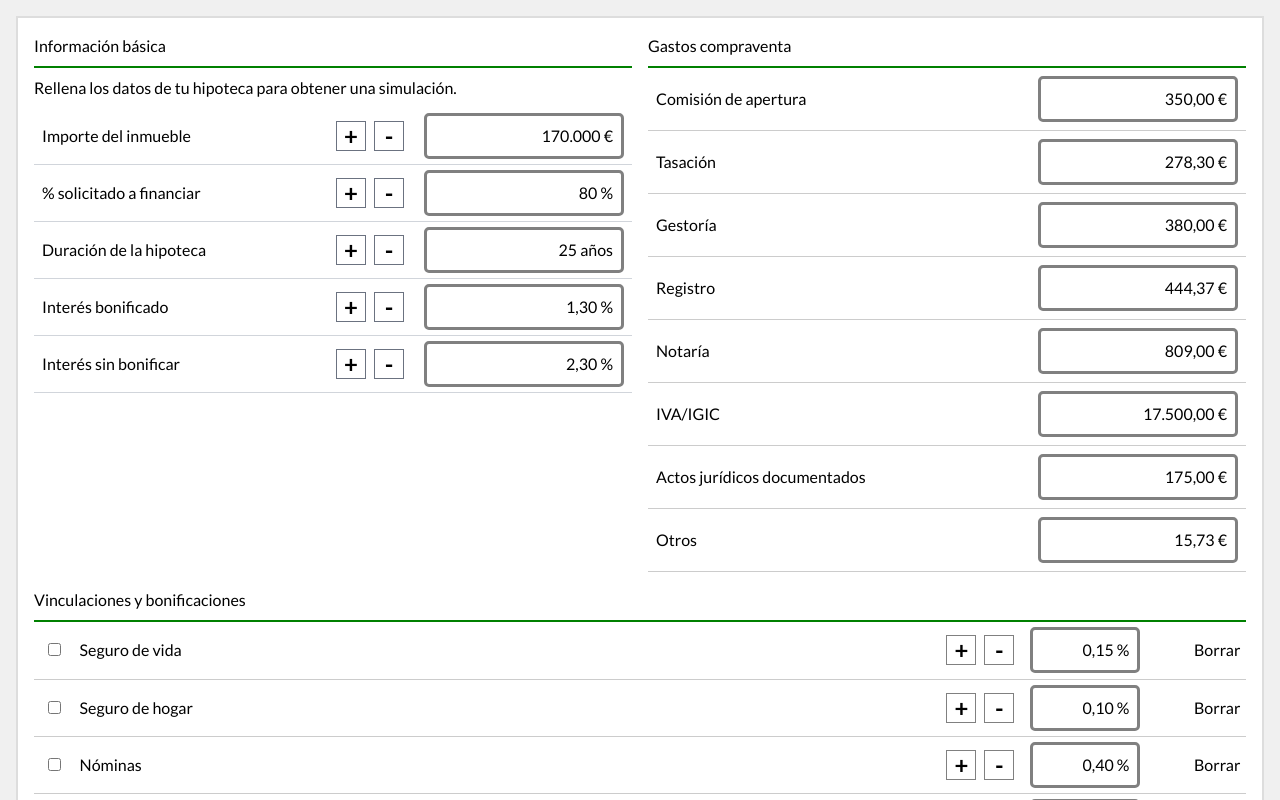
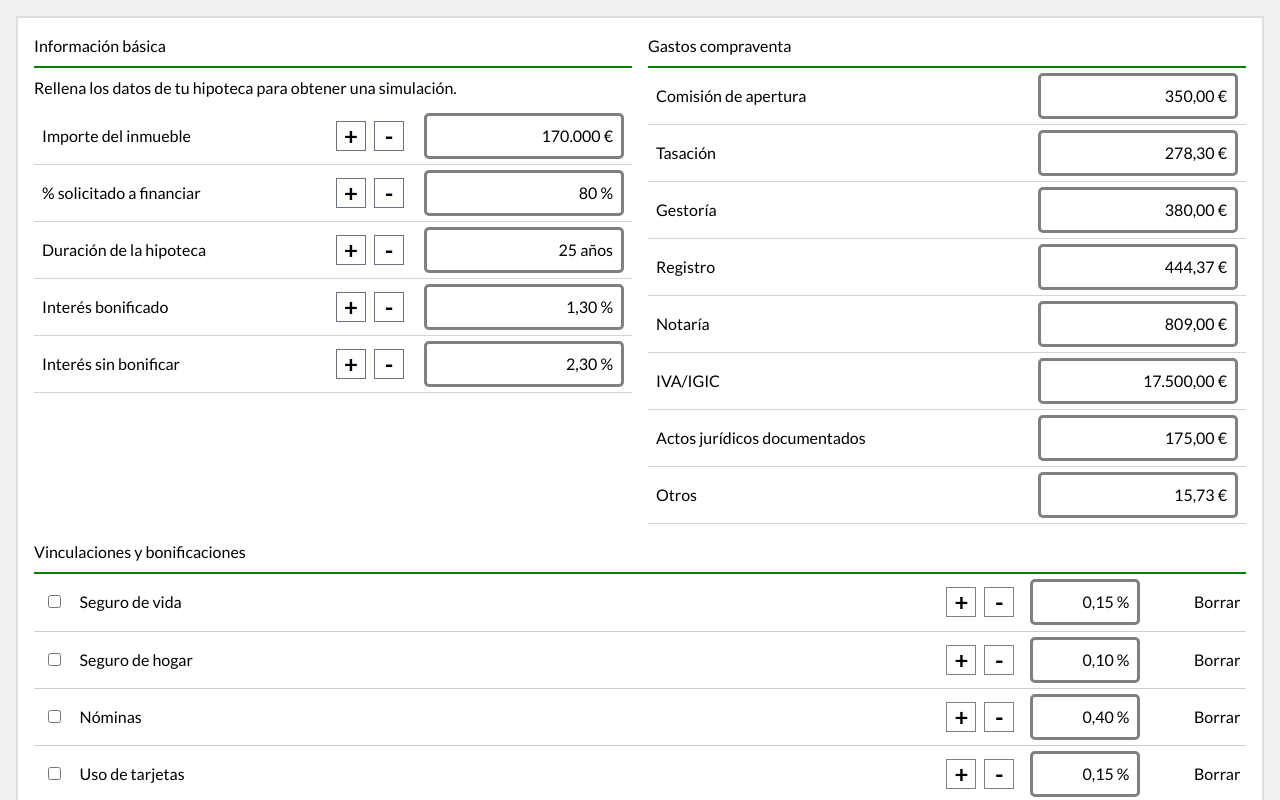
Before and after one commit to Md-uddin/kaeson-calculator-up, a React (Create React App) app: page / in a window 1280 px wide. Shown: the top 800 px of the page. Built offline with nearby package versions, Linux system fonts and the light colour scheme.

Commit message:
styled to tailwind expenseData

```diff
--- a/src/components/ExpensesData/ExpensesData.styled.js
+++ /dev/null
@@ -1,68 +0,0 @@
-import styled from "styled-components";
-
-export const SimulationDataContainer = styled.div`
-  background-color: #fff;
-`;
-
-export const Raw = styled.div`
-  align-items: center;
-  border-bottom: 1px solid #ccc;
-  display: flex;
-  justify-content: space-between;
-  padding: 0.5rem;
-  width: 100%;
-
-  &:hover {
-    background-color: #fafafa;
-  }
-
-  input {
-    border-radius: 5px;
-    border: 3px solid grey;
-    font-size: 1rem;
-    padding: 0.5rem;
-    text-align: right;
-    @media (max-width: 978px) {
-      width: 110px;
-    }
-
-    &:hover,
-    &:focus {
-      border-color: goldenrod;
-      outline: none;
-    }
-  }
-`;
-
-export const Title = styled.div`
-  font-size: 1em;
-`;
-
-export const IconsContainer = styled.div`
-  display: flex;
-  margin-right: 1rem;
-  @media (max-width: 400px) {
-    margin-right: 0.5rem;
-  }
-`;
-
-export const Icon = styled.div`
-  align-items: center;
-  border: 1px solid grey;
-  cursor: pointer;
-  display: flex;
-  font-size: 1.5rem;
-  font-weight: bold;
-  height: 30px;
-  justify-content: center;
-  line-height: 1;
-  margin-left: 0.5rem;
-  width: 30px;
-
-  @media (max-width: 400px) {
-    width: 25px;
-    height: 25px;
-    margin-left: 0.35rem;
-    font-size: 1.25rem;
-  }
-`;
--- a/src/components/ExpensesData/index.js
+++ b/src/components/ExpensesData/index.js
@@ -7,10 +7,13 @@ const ExpensesData = ({ expenses, updateExpense }) => {
   return (
     <section className="expenses">
       <h2>Gastos compraventa</h2>
-      <SimulationDataContainer>
+      <div className="bg-white">
         {expenses.map((expense, index) => (
-          <Raw key={expense.key}>
-            <Title>{expense.name}</Title>
+          <div
+            className="flex justify-between items-center p-2 border-b border-gray-300 w-full hover:bg-gray-50 h-[57px] row"
+            key={expense.key}
+          >
+            <div className="row-title">{expense.name}</div>
             <NumberFormat
               value={expense.value}
               onValueChange={(values) => {
@@ -26,9 +29,9 @@ const ExpensesData = ({ expenses, updateExpense }) => {
               decimalScale={2}
               fixedDecimalScale={true}
             />
-          </Raw>
+          </div>
         ))}
-      </SimulationDataContainer>
+      </div>
     </section>
   );
 };
--- a/src/components/SimulationData/SimulationData.styled.js
+++ /dev/null
@@ -1,68 +0,0 @@
-import styled from "styled-components";
-
-export const SimulationDataContainer = styled.div`
-  background-color: #fff;
-`;
-
-export const Raw = styled.div`
-  align-items: center;
-  border-bottom: 1px solid #ccc;
-  display: flex;
-  justify-content: space-between;
-  padding: 0.5rem;
-  width: 100%;
-
-  &:hover {
-    background-color: #fafafa;
-  }
-
-  input {
-    border-radius: 5px;
-    border: 3px solid grey;
-    font-size: 1rem;
-    padding: 0.5rem;
-    text-align: right;
-    @media (max-width: 978px) {
-      width: 110px;
-    }
-
-    &:hover,
-    &:focus {
-      border-color: goldenrod;
-      outline: none;
-    }
-  }
-`;
-
-export const Title = styled.div`
-  font-size: 1em;
-`;
-
-export const IconsContainer = styled.div`
-  display: flex;
-  margin-right: 1rem;
-  @media (max-width: 400px) {
-    margin-right: 0.5rem;
-  }
-`;
-
-export const Icon = styled.div`
-  align-items: center;
-  border: 1px solid grey;
-  cursor: pointer;
-  display: flex;
-  font-size: 1.5rem;
-  font-weight: bold;
-  height: 30px;
-  justify-content: center;
-  line-height: 1;
-  margin-left: 0.5rem;
-  width: 30px;
-
-  @media (max-width: 400px) {
-    width: 25px;
-    height: 25px;
-    margin-left: 0.35rem;
-    font-size: 1.25rem;
-  }
-`;
```
